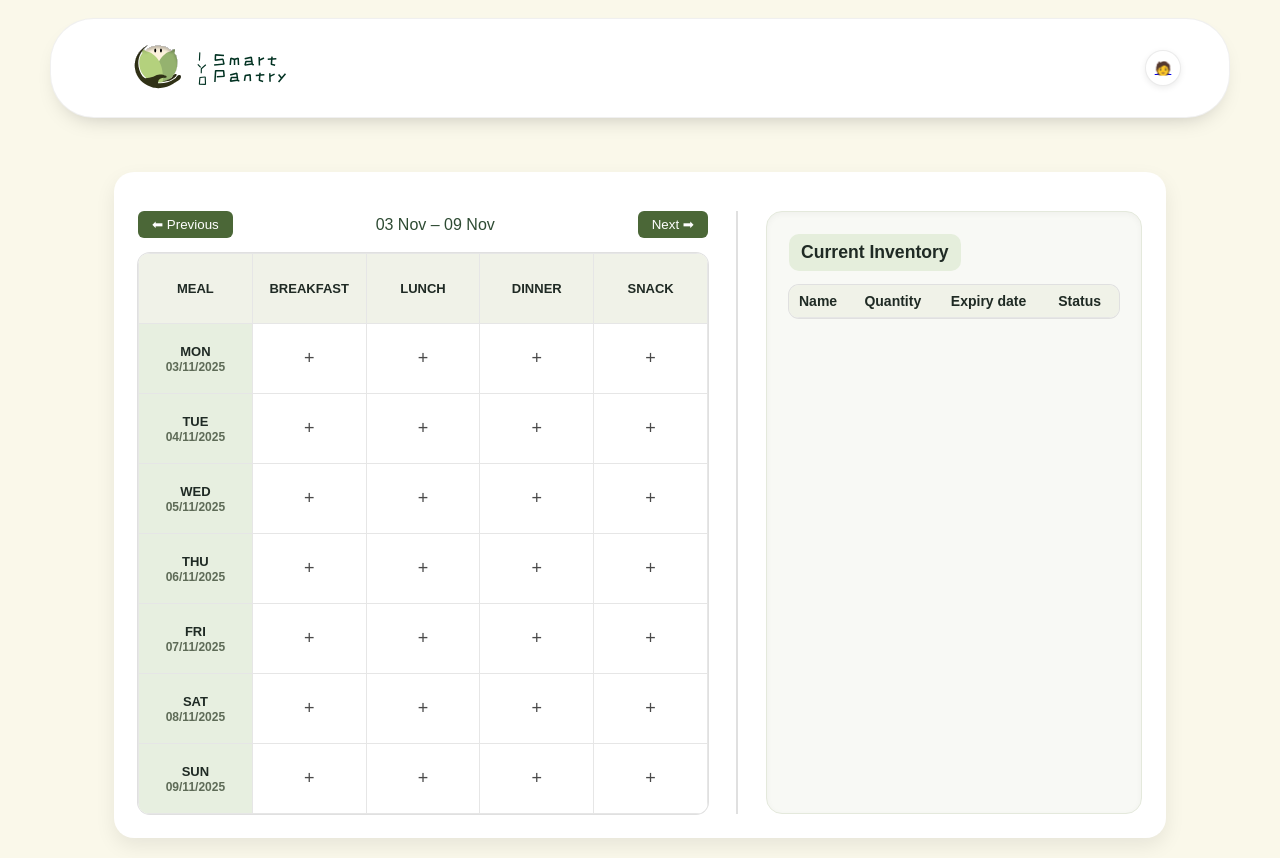
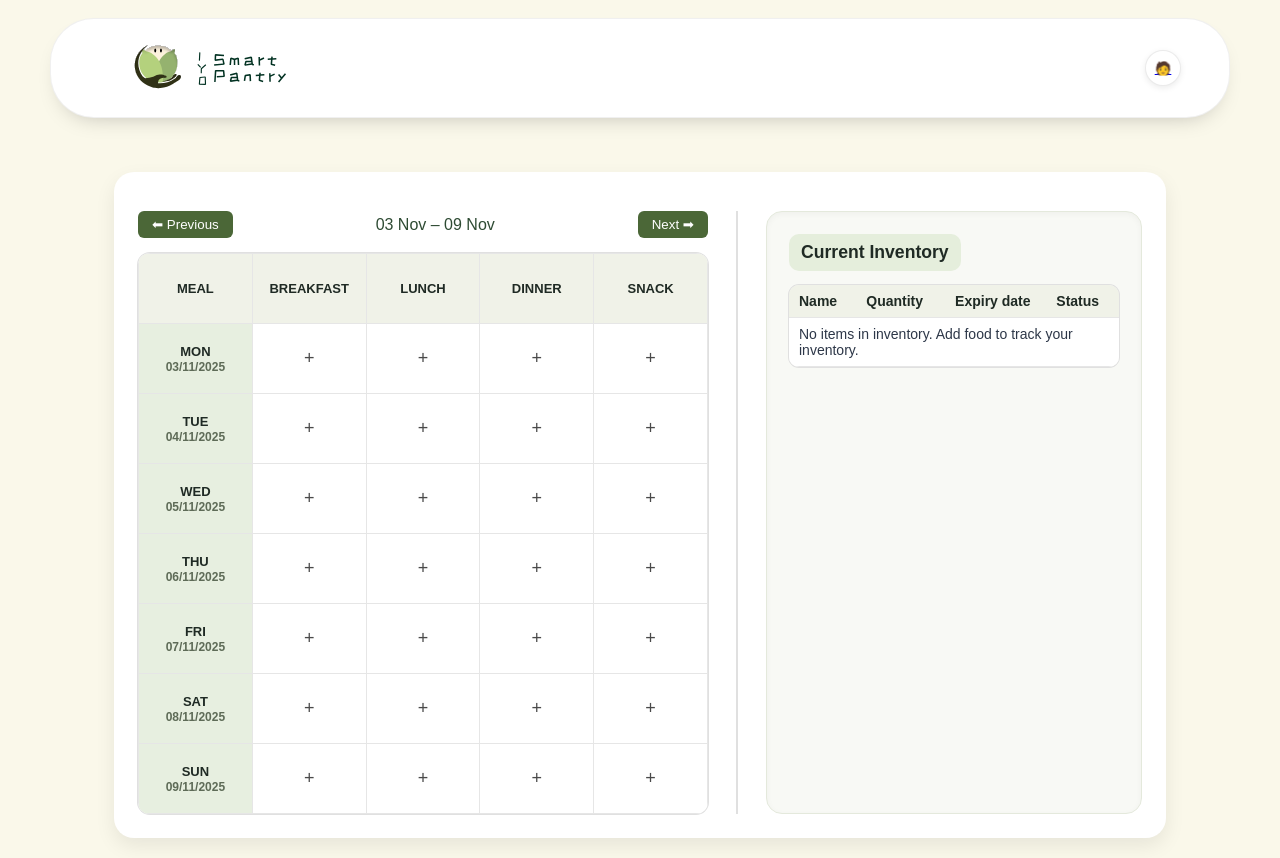
Before and after one commit to MrQin877/IYO_Smart_Pantry, a React (Vite) app: page /meal-planner in a window 1280 px wide. Built offline with nearby package versions, Linux system fonts and the light colour scheme; no server answers.

Commit message:
Refactor inventory list empty state
 Improved empty state handling by displaying a message when no items are available in the inventory.

```diff
--- a/src/component/InventoryList.jsx
+++ b/src/component/InventoryList.jsx
@@ -17,6 +17,9 @@ export default function InventoryList({ inventory }) {
     return daysLeft <= 3 && daysLeft >= 0;
   };
 
+  // Filter out zero/negative quantity items for display
+  const filteredInventory = (inventory || []).filter(item => Number(item.quantity ?? item.qty ?? item.availableQty ?? 0) > 0);
+
   return (
     <div className="inventory-container">
       <h3 className="inventory-title">Current Inventory</h3>
@@ -31,10 +34,12 @@ export default function InventoryList({ inventory }) {
             </tr>
           </thead>
           <tbody>
-            {(
-              (inventory || [])
-                .filter(item => Number(item.quantity ?? item.qty ?? item.availableQty ?? 0) > 0)
-                .map((item, idx) => {
+            {filteredInventory.length === 0 ? (
+              <tr>
+                <td colSpan={4} className="empty-state">No items in inventory. Add food to track your inventory.</td>
+              </tr>
+            ) : (
+              filteredInventory.map((item, idx) => {
                 const daysLeft = getExpiryStatus(item.expiryDate);
                 const isPlanned = item.is_plan === 1;
                 const isExpiring = isExpiringSoon(item.expiryDate);
```
Lines whose indentation alone changed are shown as unchanged.
